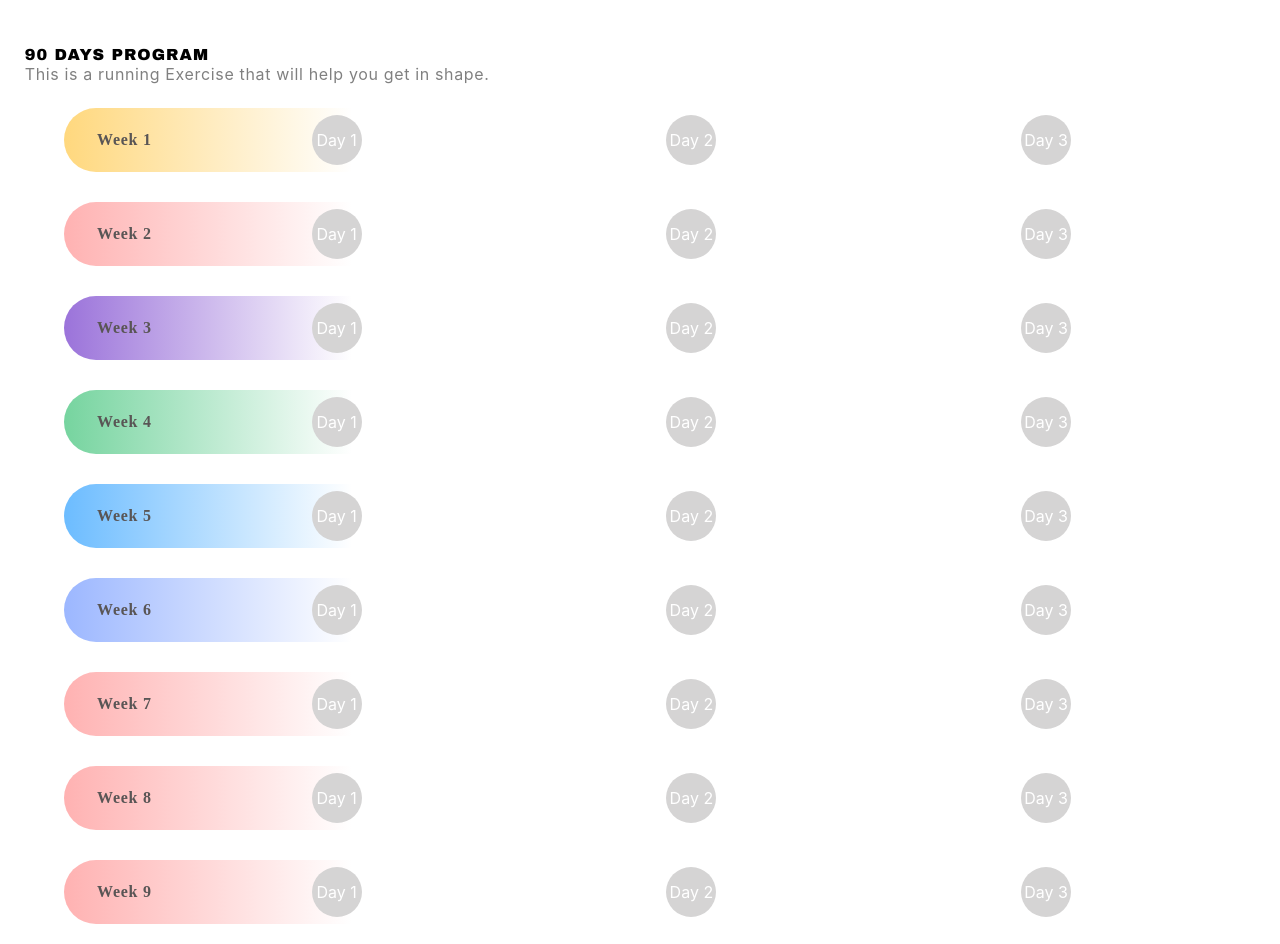
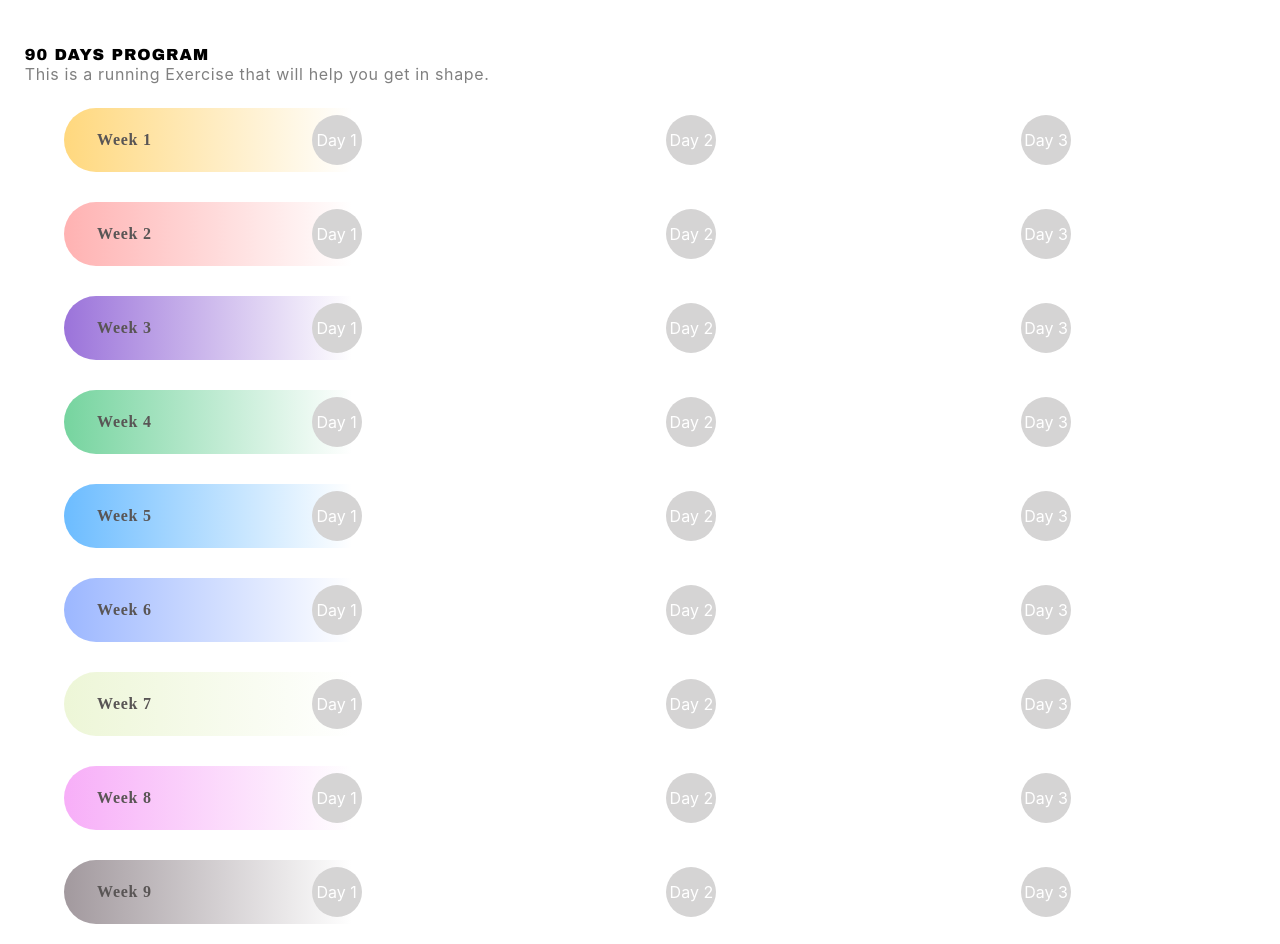
Before and after one commit to KaltrinaDragobuzhda/couch-running, a React (Create React App) app: page / in a window 1280 px wide. Built offline with nearby package versions, Linux system fonts and the light colour scheme.

Commit message:
I fixed the previous issues such as naming, indentation and so on.

```diff
--- a/src/HomeComponent/HomeComponent.css
+++ b/src/HomeComponent/HomeComponent.css
@@ -26,10 +26,10 @@
   height: 64.1px;
   display: flex;
   width: 90%;
-  display: flex;
   align-items: center;
   margin-top: 29.9px;
   border-radius: 40px;
+  background-repeat: no-repeat;
 }
 
 .nav-links{
@@ -56,8 +56,6 @@
   letter-spacing: 0.76px;
   color: rgb(89 85 85);
 }
-
-
 
 .week-container .exercise-link {
   background-color: rgb(213 212 212);
@@ -91,193 +89,156 @@
 }
 /* week 1 */
 .week-container.week-container-one{
-
   margin-top: 25px;
   background-image: linear-gradient(to left, rgba(255,233,220,0), rgb(255,209,103,0.85));;
 }
 
 .week-container.week-container-one.size0{
   background-size: 25% 100%;
-  background-repeat: no-repeat;
 }
 
 .week-container.week-container-one.size1{
   background-size: 50% 100%;
-  background-repeat: no-repeat;
 }
 
 .week-container.week-container-one.size2{
   background-size: 75% 100%;
-  background-repeat: no-repeat;
 }
 
 .week-container.week-container-one.size3{
   background-size: 100% 100%;
-  background-repeat: no-repeat;
 }
 
 
 .week-container.week-container-two.size0{
   background-size: 25% 100%;
-  background-repeat: no-repeat;
 }
 
 .week-container.week-container-two.size1{
   background-size: 50% 100%;
-  background-repeat: no-repeat;
 }
 
 .week-container.week-container-two.size2{
   background-size: 75% 100%;
-  background-repeat: no-repeat;
 }
 
 .week-container.week-container-two.size3{
   background-size: 100% 100%;
-  background-repeat: no-repeat;
 }
 
 
 .week-container.week-container-three.size0{
   background-size: 25% 100%;
-  background-repeat: no-repeat;
 }
 
 .week-container.week-container-three.size1{
   background-size: 50% 100%;
-  background-repeat: no-repeat;
 }
 
 .week-container.week-container-three.size2{
   background-size: 75% 100%;
-  background-repeat: no-repeat;
 }
 
 .week-container.week-container-three.size3{
   background-size: 100% 100%;
-  background-repeat: no-repeat;
 }
 
 
 .week-container.week-container-four.size0{
   background-size: 25% 100%;
-  background-repeat: no-repeat;
 }
 
 .week-container.week-container-four.size1{
   background-size: 50% 100%;
-  background-repeat: no-repeat;
 }
 
 .week-container.week-container-four.size2{
   background-size: 75% 100%;
-  background-repeat: no-repeat;
 }
 
 .week-container.week-container-four.size3{
   background-size: 100% 100%;
-  background-repeat: no-repeat;
 }
 
 
 .week-container.week-container-five.size0{
   background-size: 25% 100%;
-  background-repeat: no-repeat;
 }
 
 .week-container.week-container-five.size1{
   background-size: 50% 100%;
-  background-repeat: no-repeat;
 }
 
 .week-container.week-container-five.size2{
   background-size: 75% 100%;
-  background-repeat: no-repeat;
 }
 
 .week-container.week-container-five.size3{
   background-size: 100% 100%;
-  background-repeat: no-repeat;
 }
 
 .week-container.week-container-six.size0{
   background-size: 25% 100%;
-  background-repeat: no-repeat;
 }
 
 .week-container.week-container-six.size1{
   background-size: 50% 100%;
-  background-repeat: no-repeat;
 }
 
 .week-container.week-container-six.size2{
   background-size: 75% 100%;
-  background-repeat: no-repeat;
 }
 
 .week-container.week-container-six.size3{
   background-size: 100% 100%;
-  background-repeat: no-repeat;
 }
 
 .week-container.week-container-seven.size0{
   background-size: 25% 100%;
-  background-repeat: no-repeat;
 }
 
 .week-container.week-container-seven.size1{
   background-size: 50% 100%;
-  background-repeat: no-repeat;
 }
 
 .week-container.week-container-seven.size2{
   background-size: 75% 100%;
-  background-repeat: no-repeat;
 }
 
 .week-container.week-container-seven.size3{
   background-size: 100% 100%;
-  background-repeat: no-repeat;
 }
 
 .week-container.week-container-eight.size0{
   background-size: 25% 100%;
-  background-repeat: no-repeat;
 }
 
 .week-container.week-container-eight.size1{
   background-size: 50% 100%;
-  background-repeat: no-repeat;
 }
 
 .week-container.week-container-eight.size2{
   background-size: 75% 100%;
-  background-repeat: no-repeat;
 }
 
 .week-container.week-container-eight.size3{
   background-size: 100% 100%;
-  background-repeat: no-repeat;
 }
 
 .week-container.week-container-nine.size0{
   background-size: 25% 100%;
-  background-repeat: no-repeat;
 }
 
 .week-container.week-container-nine.size1{
   background-size: 50% 100%;
-  background-repeat: no-repeat;
 }
 
 .week-container.week-container-nine.size2{
   background-size: 75% 100%;
-  background-repeat: no-repeat;
 }
 
 .week-container.week-container-nine.size3{
   background-size: 100% 100%;
-  background-repeat: no-repeat;
 }
 
 .week-container-one .exercise-link-completed {
@@ -361,15 +322,57 @@
 }
 /* week 6 */
 
+/* week 7 */
 .week-container.week-container-seven{
-  background-image: linear-gradient(to left, rgba(255,233,220,0), rgb(255 178 178));;
+  background-image: linear-gradient(to left, rgba(255,233,220,0), rgb(156 183 255));;
+}
+
+.week-container-seven .exercise-link-completed {
+  background-color: rgb(237, 246, 215);
+}
+
+.week-container-seven .exercise-link-progress {
+  border: 2px solid rgb(237, 246, 215);
+}
+/* week 7 */
+
+/* week 8 */
+.week-container.week-container-eight{
+  background-image: linear-gradient(to left, rgba(255,233,220,0), rgb(156 183 255));;
+}
+
+.week-container-eight .exercise-link-completed {
+  background-color: rgb(247, 174, 248);
+}
+
+.week-container-eight .exercise-link-progress {
+  border: 2px solid rgb(247, 174, 248);
+}
+/* week 8 */
+
+/* week 9 */
+.week-container.week-container-nine{
+  background-image: linear-gradient(to left, rgba(255,233,220,0), rgb(156 183 255));;
+}
+
+.week-container-nine .exercise-link-completed {
+  background-color: rgb(162, 153, 158);
+}
+
+.week-container-nine .exercise-link-progress {
+  border: 2px solid rgb(162, 153, 158);
+}
+/* week 9 */
+
+.week-container.week-container-seven{
+  background-image: linear-gradient(to left, rgba(255,233,220,0), rgb(237, 246, 215));;
 }
 
 .week-container.week-container-eight{
-  background-image: linear-gradient(to left, rgba(255,233,220,0), rgb(255 178 178));;
+  background-image: linear-gradient(to left, rgba(255,233,220,0), rgb(247, 174, 248));;
 }
 
 .week-container.week-container-nine{
   margin-bottom: 20px;
-  background-image: linear-gradient(to left, rgba(255,233,220,0), rgb(255 178 178));;
+  background-image: linear-gradient(to left, rgba(255,233,220,0), rgb(162, 153, 158));;
 }
--- a/src/HomeComponent/HomeComponent.js
+++ b/src/HomeComponent/HomeComponent.js
@@ -1,30 +1,27 @@
+/* eslint-disable eqeqeq */
 import React from 'react';
 import './HomeComponent.css';
 import { Link } from 'react-router-dom';
 import { getObject } from '../exerciseStorageService';
 
 function HomeComponent () {
-  function weekStatus (n) {
+  function getWeekStatus (weekNumber) {
     const exerciseData = getObject();
-    const weekOneDayOneIsFinished = !!(exerciseData.finished.find(x => x[0] == n && x[1] == 1));
-    const weekOneDayTwoIsFinished = !!(exerciseData.finished.find(x => x[0] == n && x[1] == 2));
-    const weekOneDayThreeIsFinished = !!(exerciseData.finished.find(x => x[0] == n && x[1] == 3));
+    const isDayOneFinished = !!(exerciseData.finished.find(x => x[0] == weekNumber && x[1] == 1));
+    const isDayTwoFinished = !!(exerciseData.finished.find(x => x[0] == weekNumber && x[1] == 2));
+    const isDayThreeFinished = !!(exerciseData.finished.find(x => x[0] == weekNumber && x[1] == 3));
 
-    let weekOneStatus = 0;
-    if (weekOneDayOneIsFinished) {
-      weekOneStatus = 1;
-      return weekOneStatus;
+    if (isDayOneFinished) {
+      return 1;
     }
-    if (weekOneDayTwoIsFinished) {
-      weekOneStatus = 2;
-      return weekOneStatus;
+    if (isDayTwoFinished) {
+      return 2;
     }
 
-    if (weekOneDayThreeIsFinished) {
-      weekOneStatus = 3;
-      return weekOneStatus;
+    if (isDayThreeFinished) {
+      return 3;
     }
-    if (!weekOneDayOneIsFinished && !weekOneDayOneIsFinished && !weekOneDayThreeIsFinished) {
+    if (!isDayOneFinished && !isDayTwoFinished && !isDayThreeFinished) {
       return 0;
     }
   }
@@ -36,55 +33,55 @@ function HomeComponent () {
       </div>
       <div className="nav-links">
 
-        <div className={'week-container week-container-one size' + weekStatus(1)}>
+        <div className={'week-container week-container-one size' + getWeekStatus(1)}>
           <span className="week-marker">Week 1</span>
           <WeekDayComponent day="1" week="1" />
           <WeekDayComponent day="2" week="1" />
           <WeekDayComponent day="3" week="1" />
         </div>
-        <div className={'week-container week-container-two size' + weekStatus(2)}>
+        <div className={'week-container week-container-two size' + getWeekStatus(2)}>
           <span className="week-marker">Week 2</span>
           <WeekDayComponent day="1" week="2" />
           <WeekDayComponent day="2" week="2" />
           <WeekDayComponent day="3" week="2" />
         </div>
-        <div className={'week-container week-container-three size' + weekStatus(3)}>
+        <div className={'week-container week-container-three size' + getWeekStatus(3)}>
           <span className="week-marker">Week 3</span>
           <WeekDayComponent day="1" week="3" />
           <WeekDayComponent day="2" week="3" />
           <WeekDayComponent day="3" week="3" />
         </div>
-        <div className={'week-container week-container-four size' + weekStatus(4)}>
+        <div className={'week-container week-container-four size' + getWeekStatus(4)}>
           <span className="week-marker">Week 4</span>
           <WeekDayComponent day="1" week="4" />
           <WeekDayComponent day="2" week="4" />
           <WeekDayComponent day="3" week="4" />
         </div>
-        <div className={'week-container week-container-five size' + weekStatus(5)}>
+        <div className={'week-container week-container-five size' + getWeekStatus(5)}>
           <span className="week-marker">Week 5</span>
           <WeekDayComponent day="1" week="5" />
           <WeekDayComponent day="2" week="5" />
           <WeekDayComponent day="3" week="5" />
         </div>
-        <div className={'week-container week-container-six size' + weekStatus(6)}>
+        <div className={'week-container week-container-six size' + getWeekStatus(6)}>
           <span className="week-marker">Week 6</span>
           <WeekDayComponent day="1" week="6" />
           <WeekDayComponent day="2" week="6" />
           <WeekDayComponent day="3" week="6" />
         </div>
-        <div className={'week-container week-container-seven size' + weekStatus(7)}>
+        <div className={'week-container week-container-seven size' + getWeekStatus(7)}>
           <span className="week-marker">Week 7</span>
           <WeekDayComponent day="1" week="7" />
           <WeekDayComponent day="2" week="7" />
           <WeekDayComponent day="3" week="7" />
         </div>
-        <div className={'week-container week-container-eight size' + weekStatus(8)}>
+        <div className={'week-container week-container-eight size' + getWeekStatus(8)}>
           <span className="week-marker">Week 8</span>
           <WeekDayComponent day="1" week="8" />
           <WeekDayComponent day="2" week="8" />
           <WeekDayComponent day="3" week="8" />
         </div>
-        <div className={'week-container week-container-nine size' + weekStatus(9)}>
+        <div className={'week-container week-container-nine size' + getWeekStatus(9)}>
           <span className="week-marker">Week 9</span>
           <WeekDayComponent day="1" week="9" />
           <WeekDayComponent day="2" week="9" />
```
